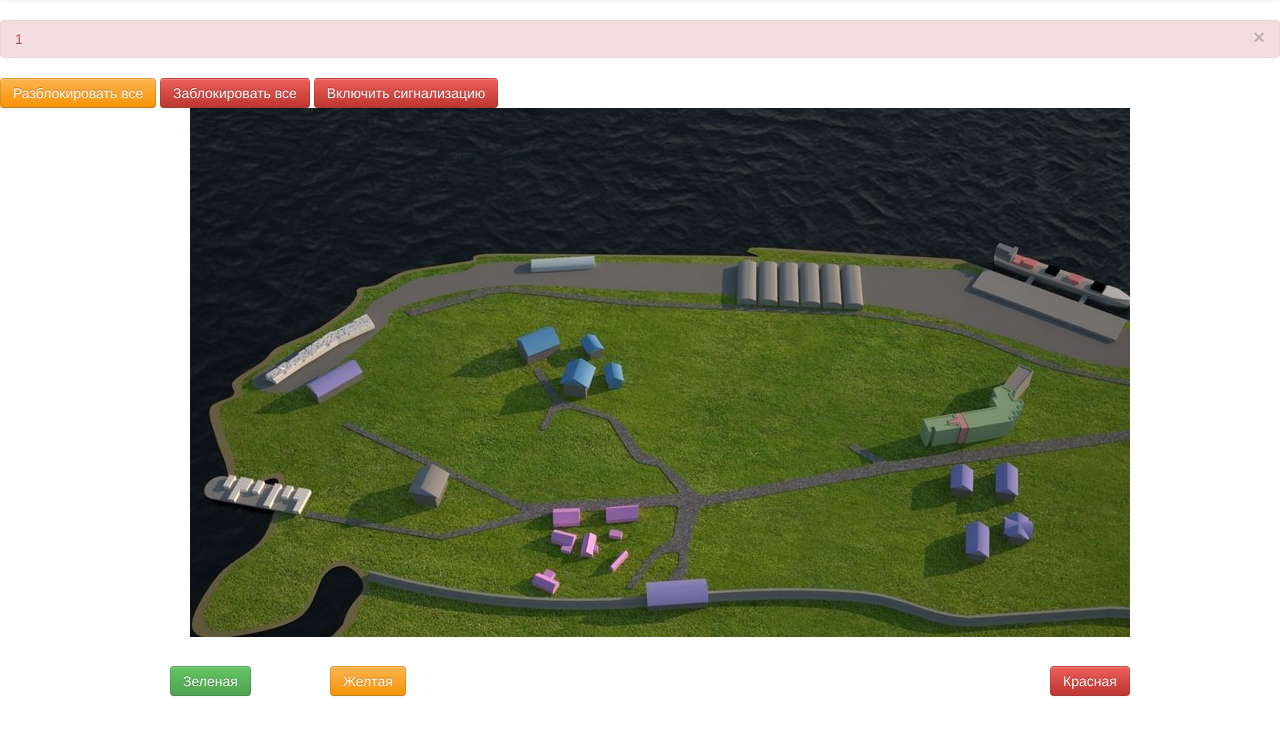
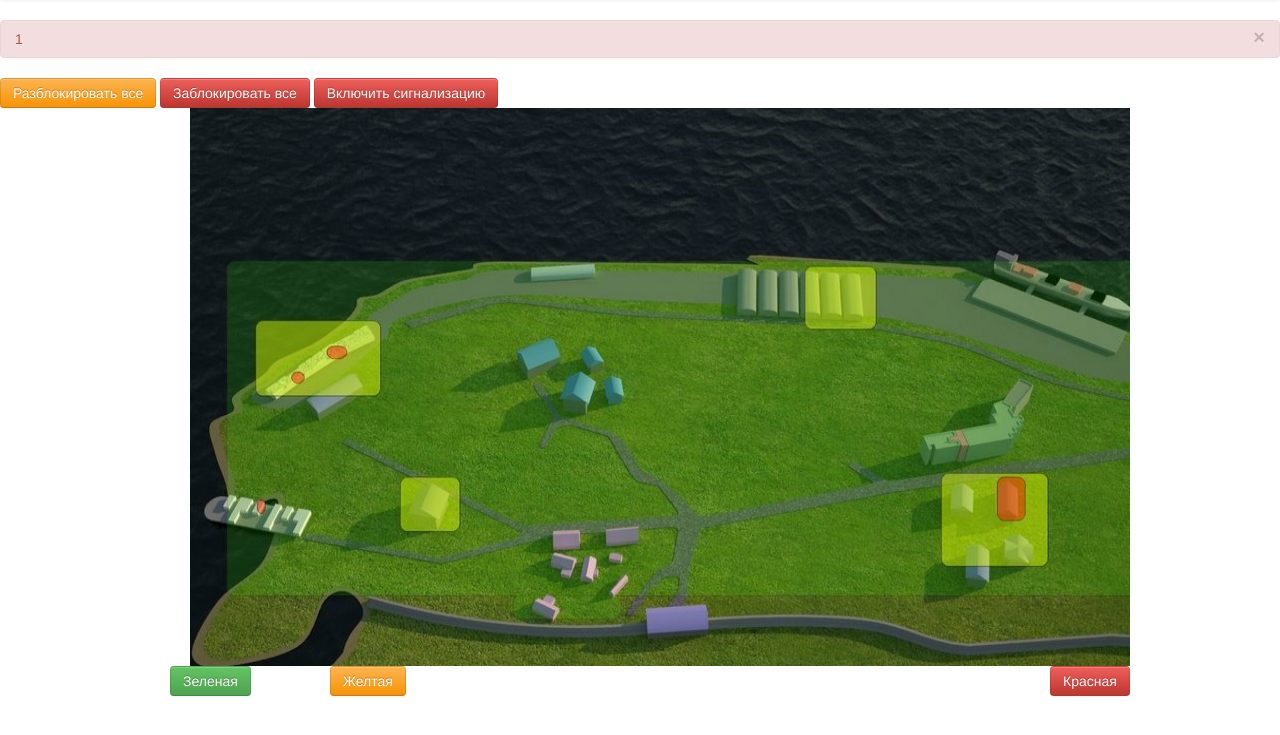
Before and after one commit to tashenka/shaker, a PHP site: page /?notice_error=1 in a window 1280 px wide. Shown: the part 42-777 px from the top of the page. Run offline with PHP 8.4, Linux system fonts and the light colour scheme; data that the repository does not hold is empty.

Commit message:
preparing for map

```diff
--- a/css/application.css
+++ b/css/application.css
@@ -2,7 +2,7 @@
   width: 940px;
   height:558px;
   display:block;
-  background:transparent url('../images/port.jpg') center top no-repeat;
+  /*background:transparent url('../images/port.jpg') center top no-repeat; */
 }
 .port:hover{
   background-image: url('../images/port_hover.jpg');
--- a/index.php
+++ b/index.php
@@ -120,7 +120,10 @@ $(function(){
 
 <div class="container">
     <div class="span12">
-      <div class="port"></div>
+      <img class="port" src="images/port_hover.jpg" usemap="#map" />
+<map name="map">
+<area shape="rect" coords="30,90,400,126" href="green-zone.php">
+</map>
     </div>
 
     <div class="row">
```
